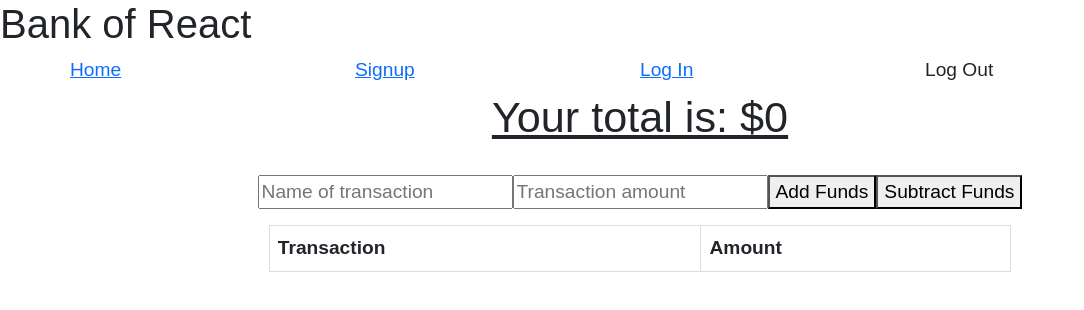
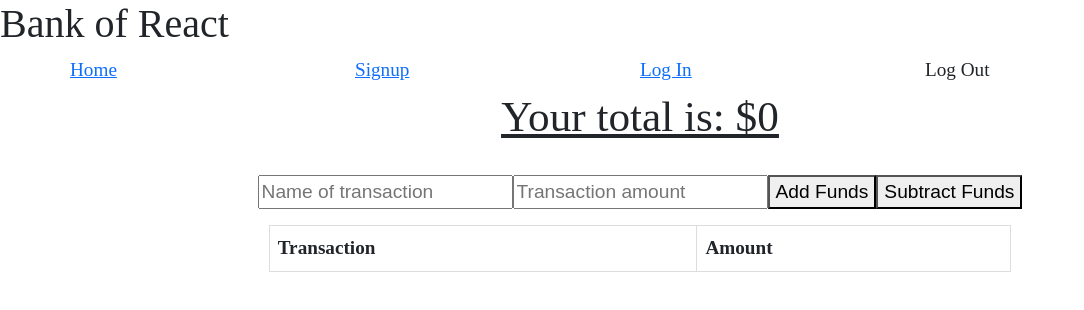
Before and after one commit to money-managers/reactBank, a React (Create React App) app: page / in a window 1280 px wide. Shown: the top 310 px of the page, without its empty margins (0-1084 px from the left). Built offline with nearby package versions, Linux system fonts and the light colour scheme.

Commit message:
pulled from develop

```diff
--- a/src/App.css
+++ b/src/App.css
@@ -1,7 +1,10 @@
+*{
+
+}
 body {
   font-size: 120%;
-  font-family: Arial;
-}
+  font-family: 'ZCOOL QingKe HuangYou', cursive;
+  font-family: 'ZCOOL XiaoWei', serif;}
 
 button, input {
   font-size: 100%;
--- a/src/Components/SignUp/index.js
+++ b/src/Components/SignUp/index.js
@@ -7,7 +7,7 @@ function SignUp(){
           <h1>Sign up</h1>
           <form >
           <div>
-              <label id="name">Email address:</label>
+              <label id="name">Name:</label>
               <input   />
             </div>
             <div>
```
